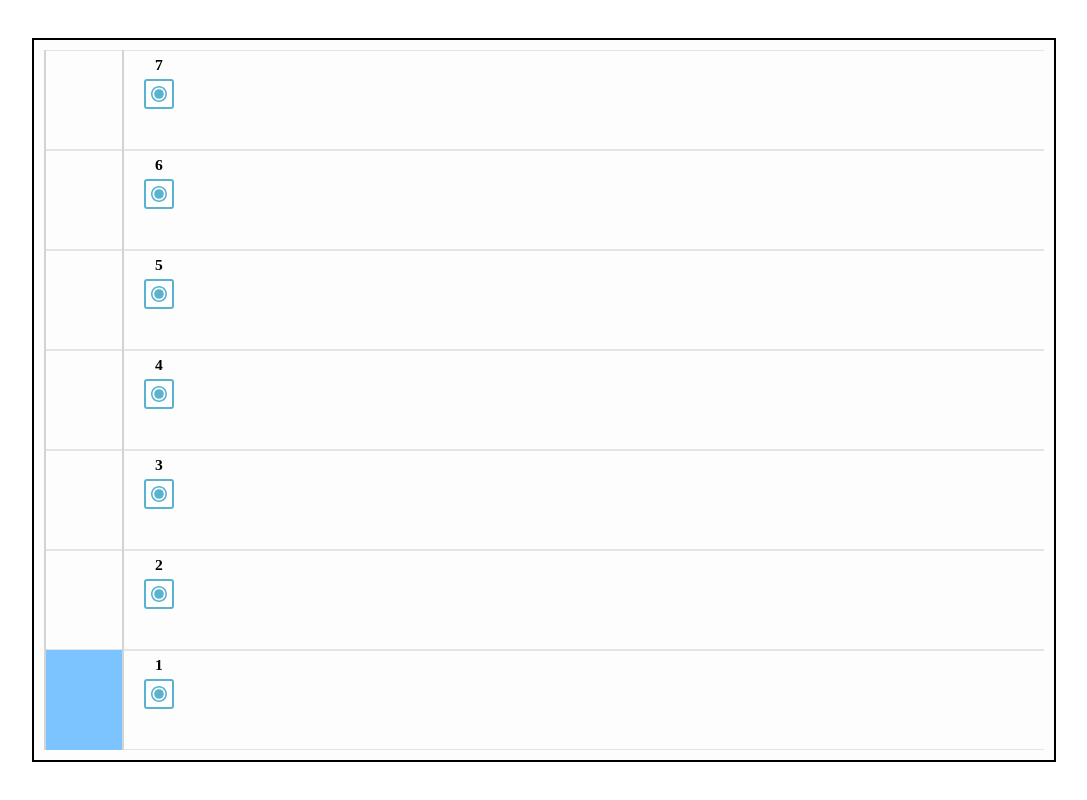
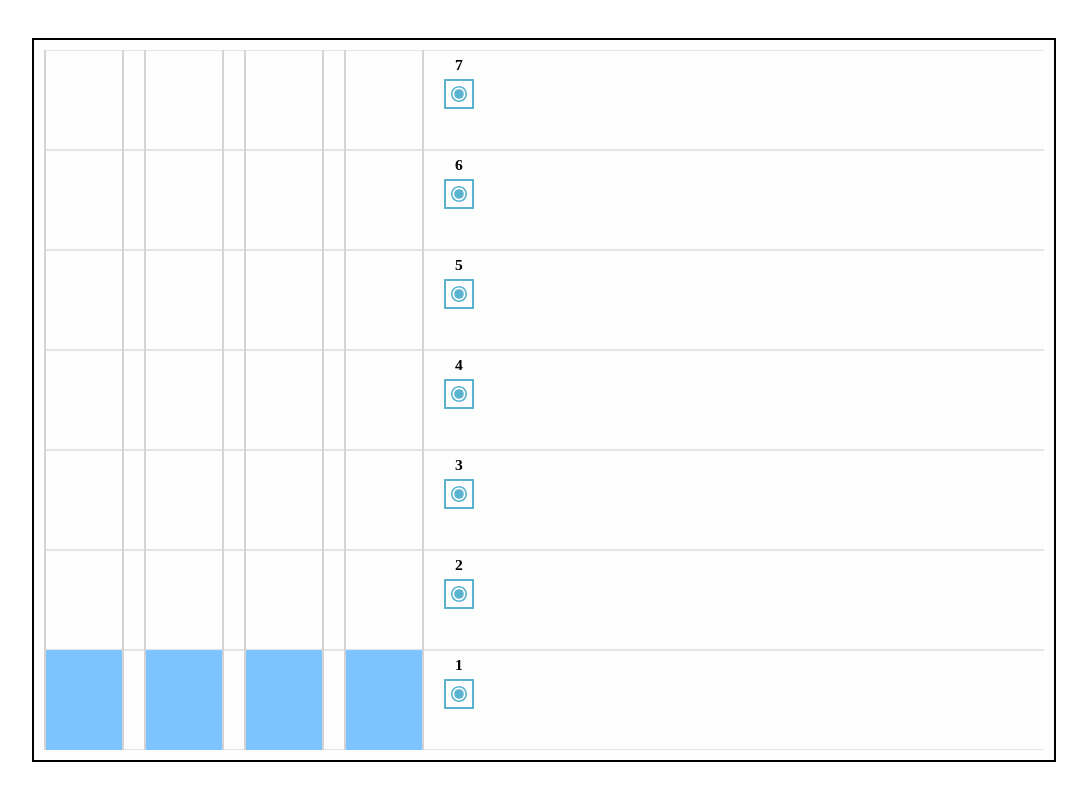
Before and after one commit to Pro100CaHya/elevator, a Vue app: page / in a window 1280 px wide. Shown: the whole page, without its empty margins (96-1183 px from the left). Built offline with nearby package versions, Linux system fonts and the light colour scheme.

Commit message:
merge: From `main_/extended_version` to `main`(#1)
Слияние расширенной версии с базовой. Для работы базовой версии просто нужно изменить `numberOfLifts` в корневом компоненте `App`

```diff
--- a/package.json
+++ b/package.json
@@ -1,5 +1,5 @@
 {
-  "name": "trueconf-test-task",
+  "name": "elevator",
   "version": "0.1.0",
   "private": true,
   "scripts": {
--- a/public/index.html
+++ b/public/index.html
@@ -1,9 +1,10 @@
 <!DOCTYPE html>
-<html lang="">
+<html lang="en">
   <head>
     <meta charset="utf-8">
     <meta http-equiv="X-UA-Compatible" content="IE=edge">
     <meta name="viewport" content="width=device-width,initial-scale=1.0">
+    <meta name="description" content="An Elevator Simulator Single Page Applicatior">
     <link rel="icon" href="<%= BASE_URL %>favicon.ico">
     <title>Elevator</title>
   </head>
--- a/src/App.vue
+++ b/src/App.vue
@@ -1,20 +1,18 @@
 <template>
     <div class="building">
-        <shaft-list
+        <ShaftList
             @stopLift="stopLift"
             :callStack="callStack"
             :floors="floors"
+            :numberOfLifts="numberOfLifts"
             :lifts="lifts"
-            :position="position"
-            :status="status"
-            :duration="duration"
         />
-        <floor-list
+        <FloorList
+            @callLift="callLift"
             :floors="floors"
-            :status="status"
+            :numberOfLifts="numberOfLifts"
+            :callStack="callStack"
             :lifts="lifts"
-            :callStack="callStack"
-            @callLift="callLift"
         />
     </div>
 </template>
@@ -22,6 +20,7 @@
 <script>
 import FloorList from "@/components/Floor/FloorList.vue";
 import ShaftList from "@/components/Shaft/ShaftList.vue";
+import { updateLifts } from "./helpers/updateLifts";
 
 export default {
     components: {
@@ -32,117 +31,203 @@ export default {
     data() {
         return {
             floors: 7,
-            lifts: 1,
-            position: 1,
-            status: "Waiting",
-            duration: null,
-            callStack: []
+            numberOfLifts: 4,
+            occupedLifts: 0,
+            callStack: [],
+            lifts: [],
         }
     },
 
     methods: {
-        setDuration() {
-            this.duration = this.callStack.length === 0
-                ? null
-                : this.callStack[0] > this.position
-                    ? "up"
-                    : "down";
-        },
+        callLift(floor, status) {
+            /*
+                Ищем лифты, которые находятся (либо в состоянии покоя/ожидания вызова, либо в состоянии остановки)
+            */
+            const isLiftLocatedOnTheFloor = !!this.lifts.find((lift) => lift.curFloor === floor && lift.status !== "Moving");
 
-        callLift(floor, status) {
-            if (floor === this.position && this.callStack.length === 0) {
-                return;
-            }
-            if (this.callStack.includes(floor)) {
+            /*
+                Смотрим, а нужно ли записывать этаж в стек вызовов. Это не нужно если:
+                    1. Этаж уже есть в стеке
+                    2.1. В случае, если в приложении лифтов больше 1-ого:
+                        2.1.1. Есть лифт, который уже находится на этаже
+                    2.2. В случае, если лифт 1-н:
+                        2.2.1. Лифт находится на этаже и стек на данный момент пустой
+            */
+            const floorNotNeedToPushInStack = this.callStack.includes(floor)
+                || ((isLiftLocatedOnTheFloor && this.numberOfLifts > 1)
+                || (isLiftLocatedOnTheFloor && this.callStack.length === 0 && this.numberOfLifts === 1));
+
+
+            if (floorNotNeedToPushInStack) {
                 return;
             }
 
             this.callStack.push(floor);
 
-            if (this.status === "Stopped") {
+            /*
+                Ищем подходящий лифт:
+                    1. Сначада сортируем лифты по расстоянию
+                    от вызываемого этажа в поряжке возрастания
+                    2. Затем находим лифты, которые не находятся
+                    на вызываемом этаже
+                    3. Ищем первый лифт в состоянии покоя
+            */
+            const calledLift = [...this.lifts].sort((a, b) => Math.abs(a.curFloor - floor) - Math.abs(b.curFloor - floor))
+                                        .filter((lift) => lift.curFloor !== floor)
+                                        .find((lift) => lift.status === "Waiting");
+
+            /*
+                Если такой лифт не найден, то завершаем работу
+            */
+            if (calledLift === undefined) {
                 return;
             }
 
-            this.setDuration();
-            this.status = status;
+
+            /*
+                Если такой лифт нашёлся, то обновляем массив лифтов,
+                перезаписывая статус и след. этаж найденного лифта
+            */
+            this.lifts = updateLifts(
+                this.lifts,
+                calledLift.id,
+                this.callStack.length,
+                {
+                    nextFloor: this.callStack[this.occupedLifts++],
+                    status
+                }
+            );
         },
 
-        stopLift(status) {
-            this.status = status;
-            this.position = this.callStack.shift() || this.position;
+        stopLift(status, lift) {
+            /*
+                Находим этаж, который нужно удалить из стека вызовов
+            */
+            const deleteFloorId = this.callStack.findIndex((floor) => lift.nextFloor === floor);
+
+            /*
+                Обновляем массив лифтов, перезаписывая статус, текущий этаж
+                и следующий этаж лифта, который остановился
+            */
+            this.lifts = updateLifts(
+                this.lifts,
+                lift.id,
+                this.callStack.length,
+                {
+                    status,
+                    curFloor: lift.nextFloor,
+                    nextFloor: null
+                }
+            );
+
+            /*
+                Удаляем из стека вызовов этаж, на котором остановился лифт
+                И уменьшаем количество занятых лифтов на 1
+            */
+            this.callStack.splice(deleteFloorId, 1);
+            this.occupedLifts--;
 
             setTimeout(() => {
-                this.setDuration();
-
-                if (this.callStack.length !== 0) {
-                    this.status = "Moving";
-                }
-
-                else {
-                    this.status = "Waiting";
+                /*
+                    Если длина стека вызовов больше количества занятых лифтов,
+                    то берём 1-ый освободившийся лифт и направляем его на первый
+                    доступный этаж в стеке. Иначе переводим лифт в состояние покоя
+                */
+                if (this.callStack.length > this.occupedLifts) {
+                    this.lifts = updateLifts(
+                        this.lifts,
+                        lift.id,
+                        this.callStack.length,
+                        {
+                            status: "Moving",
+                            nextFloor: this.callStack[this.occupedLifts++]
+                        },
+                    );
+                } else {
+                    this.lifts = updateLifts(
+                        this.lifts,
+                        lift.id,
+                        this.callStack.length,
+                        {
+                            status: "Waiting",
+                        },
+                    );
                 }
             }, 3000);
         },
     },
 
     mounted() {
-        const localStorageKeys = Object.keys(localStorage);
+        /*
+            Если localStorage пустое, то инициализируем лифты
+        */
+        if (localStorage.length === 0) {
+            for (let i = 0; i < this.numberOfLifts; i++) {
+                this.lifts.push({
+                    id: i,
+                    curFloor: 1,
+                    nextFloor: null,
+                    status: "Waiting",
+                    duration: null,
+                });
+            }
+        } else {
+            const localStorageKeys = Object.keys(localStorage);
 
-        for (let key of localStorageKeys) {
-            this[key] = JSON.parse(localStorage.getItem(key));
-        }
+            for (let key of localStorageKeys) {
+                this[key] = JSON.parse(localStorage.getItem(key));
+            }
 
-        if (this.status === "Stopped") {
-            this.callStack.unshift(this.position);
-            this.stopLift("Stopped");
+            /*
+                Пробегаемся по массиву лифтов, полученных
+                из localStorage и ищем лифты со статусом остановки
+            */
+            for (let i = 0; i < this.lifts.length; i++) {
+                if (this.lifts[i].status === "Stopped") {
+                    /*
+                        Обновляем массив лифтов, перезаписывая следующий этаж
+                        лифта и добавляем значения следующего этажа в стек.
+                        После вызываем метод "stopLift"
+                    */
+                    const nextFloor = this.lifts[i].curFloor;
+
+                    this.lifts = updateLifts(
+                        this.lifts,
+                        this.lifts[i].id,
+                        this.callStack.length,
+                        {
+                            nextFloor
+                        }
+                    );
+
+                    this.callStack.splice(this.lifts.length - 1 - this.occupedLifts++, 0, nextFloor);
+                    this.stopLift("Stopped", this.lifts[i]);
+                }
+            }
         }
     },
 
     watch: {
+        lifts: {
+            handler: function(newLifts) {
+                localStorage.lifts = JSON.stringify(newLifts);
+            },
+            deep: true
+        },
+        occupedLifts(newOccupedLifts) {
+            localStorage.occupedLifts = JSON.stringify(newOccupedLifts);
+        },
         callStack: {
             handler: function(newCallStack) {
                 localStorage.callStack = JSON.stringify(newCallStack);
             },
             deep: true
-        },
-
-        duration(newDuration) {
-            localStorage.duration = JSON.stringify(newDuration);
-        },
-
-        position(newPosition) {
-            localStorage.position = JSON.stringify(newPosition);
-        },
-
-        status(newStatus) {
-            localStorage.status = JSON.stringify(newStatus);
         }
     }
 }
 </script>
 
-<style>
-* {
-    box-sizing: border-box;
-}
-
-html, body {
-    margin: 0;
-    padding: 0;
-}
-
-html {
-    height: 100%;
-    font-size: 12px;
-}
-
-#app {
-    min-height: 100vh;
-    display: flex;
-    align-items: center;
-    justify-content: center;
-}
-
+<style scoped>
 .building {
     border: 2px solid black;
     padding: 10px;
@@ -153,26 +238,4 @@ html {
     background-color: rgb(253, 253, 253);
     position: relative;
 }
-
-.shafts {
-    position: absolute;
-}
-
-.shaft {
-    width: 80px;
-    background: transparent;
-    border-left: 2px solid rgb(211, 211, 211);
-    border-right: 2px solid rgb(211, 211, 211);
-    position: relative;
-    display: inline-block;
-    margin-right: 20px;
-}
-
-.elevator {
-    position: absolute;
-    bottom: 0;
-    height: 100px;
-    width: 76px;
-    background-color: rgb(165, 214, 255);
-}
 </style>
--- a/src/components/Floor/FloorList.vue
+++ b/src/components/Floor/FloorList.vue
@@ -1,23 +1,25 @@
 <template>
     <div class="floor-list">
-        <floor-item
+        <FloorListItem
             @callLift="callLift"
             :callStack="callStack"
             :floor="floor"
+            :numberOfLifts="numberOfLifts"
             :lifts="lifts"
-            :status="status"
+            :key="floor"
             v-for="floor in floors"
-            :key="floor"
         />
     </div>
 </template>
 
 <script>
-import FloorItem from "./FloorItem.vue";
+import FloorListItem from "./FloorListItem.vue";
 
 export default {
+    name: "FloorList",
+
     components: {
-        FloorItem
+        FloorListItem
     },
 
     methods: {
@@ -35,19 +37,19 @@ export default {
             type: Number,
             required: true
         },
-        lifts: {
+        numberOfLifts: {
             type: Number,
             required: true
         },
-        status: {
-            type: String,
-            reqiured: true
+        lifts: {
+            type: Array,
+            required: true
         }
-    }
+    },
 }
 </script>
 
-<style>
+<style scoped>
 .floor-list {
     flex: 1 1 auto;
     display: flex;
--- a/src/components/Floor/FloorItem.vue
+++ b/src/components/Floor/FloorListItem.vue
@@ -1,26 +1,33 @@
 <template>
     <div
         class="floor-item"
-        v-bind:style="{ paddingLeft: 100 * lifts + `px` }"
+        v-bind:style="{ paddingLeft: 100 * numberOfLifts + `px` }"
     >
         <div class="floor-item__controller">
             <h2 class="floor-item__number">{{ floor }}</h2>
-            <floor-button
+            <FloorListItemButton
                 @callLift="callLift"
                 :floor="floor"
-                :status="status"
-                :class="callStack.includes(floor) ? `floor-item__button_active` : ``"
+                :callStack="callStack"
             />
         </div>
     </div>
 </template>
 
 <script>
-import FloorButton from "@/components/UI/FloorButton.vue";
+import FloorListItemButton from "@/components/Floor/FloorListItemButton.vue";
 
 export default {
+    name: "FloorListItem",
+
     components: {
-        FloorButton
+        FloorListItemButton
+    },
+
+    data() {
+        return {
+            isCalled: this.callStack.includes(this.floor)
+        }
     },
 
     methods: {
@@ -38,19 +45,19 @@ export default {
             type: Number,
             required: true
         },
-        lifts: {
+        numberOfLifts: {
             type: Number,
             required: true
         },
-        status: {
-            type: String,
+        lifts: {
+            type: Array,
             required: true
         }
-    }
+    },
 }
 </script>
 
-<style>
+<style scoped>
 .floor-item {
     height: 100px;
     width: 100%;
@@ -71,20 +78,4 @@ export default {
     margin-bottom: 0;
     font-size: 1.3rem;
 }
-
-.floor-item__button {
-    margin-top: 5px;
-}
-
-.floor-item__button_active {
-    border: 2px solid orange;
-}
-
-.floor-item__button_active path {
-    fill: orange;
-}
-
-.floor-item__button_active circle {
-    fill: orange;
-}
 </style>
--- a/src/components/UI/FloorButton.vue
+++ b/src/components/Floor/FloorListItemButton.vue
@@ -1,6 +1,8 @@
 <template>
     <button
+        aria-label="Call lift"
         class="floor-item__button button button_style_blue button_size_xxs"
+        :class="callStack.includes(floor) ? `floor-item__button_active`: ``"
         @click="callLift"
     >
         <svg
@@ -37,13 +39,15 @@
 
 <script>
 export default {
+    name: "FloorListItemButton",
+
     props: {
         floor: {
             type: Number,
             required: true
         },
-        status: {
-            type: String,
+        callStack: {
+            type: Array,
             required: true
         }
     },
@@ -56,23 +60,25 @@ export default {
 }
 </script>
 
-<style>
-.button {
+<style scoped>
+.floor-item__button {
     cursor: pointer;
-}
-
-.button_style_blue {
+    margin-top: 5px;
+    padding: 5px;
+    font-size: 0;
     background: white;
     border: 2px solid #59B2CE;
 }
 
-.button_style_blue:hover {
-    background-color: #f5f5f5;
+.floor-item__button_active {
+    border: 2px solid orange;
 }
 
-.button_size_xxs {
-    font-size: 0;
-    padding: 5px;
-    border-radius: 3px;
+.floor-item__button_active path {
+    fill: orange;
+}
+
+.floor-item__button_active circle {
+    fill: orange;
 }
 </style>
--- a/src/components/Shaft/ShaftList.vue
+++ b/src/components/Shaft/ShaftList.vue
@@ -1,29 +1,29 @@
 <template>
     <div class="shaft-list">
-        <shaft-item
+        <ShaftListItem
             @stopLift="stopLift"
             :floors="floors"
-            :position="position"
             :callStack="callStack"
-            :status="status"
-            :duration="duration"
+            :lift="lift"
+            :key="lift.id"
             v-for="lift in lifts"
-            :key="lift"
         />
     </div>
 </template>
 
 <script>
-import ShaftItem from "./ShaftItem.vue";
+import ShaftListItem from "./ShaftListItem.vue";
 
 export default {
+    name: "ShaftList",
+
     components: {
-        ShaftItem
+        ShaftListItem
     },
 
     methods: {
-        stopLift(status) {
-            this.$emit("stopLift", status);
+        stopLift(status, lift) {
+            this.$emit("stopLift", status, lift);
         }
     },
 
@@ -32,30 +32,23 @@ export default {
             type: Array,
             required: true
         },
-        duration: {
-            type: String
-        },
         floors: {
             type: Number,
             required: true
         },
-        lifts: {
+        numberOfLifts: {
             type: Number,
             required: true
         },
-        position: {
-            type: Number,
+        lifts: {
+            type: Array,
             required: true
         },
-        status: {
-            type: String,
-            required: true
-        }
     },
 }
 </script>
 
-<style>
+<style scoped>
 .shaft-list {
     position: absolute;
 }
--- a/src/components/Shaft/ShaftItem.vue
+++ b/src/components/Shaft/ShaftListItem.vue
@@ -3,27 +3,27 @@
         class="shaft-item"
         v-bind:style="{ height: 100 * floors + `px` }"
     >
-        <lift
+        <ShaftListItemLift
             @stopLift="stopLift"
             :callStack="callStack"
-            :position="position"
-            :status="status"
-            :duration="duration"
+            :lift="lift"
         />
     </div>
 </template>
 
 <script>
-import Lift from "@/components/Lift.vue";
+import ShaftListItemLift from "@/components/Shaft/ShaftListItemLift.vue";
 
 export default {
+    name: "ShaftListItem",
+
     components: {
-        Lift
+        ShaftListItemLift
     },
 
     methods: {
-        stopLift(status) {
-            this.$emit("stopLift", status);
+        stopLift(status, lift) {
+            this.$emit("stopLift", status, lift);
         }
     },
 
@@ -32,26 +32,19 @@ export default {
             type: Array,
             required: true
         },
-        duration: {
-            type: String
-        },
         floors: {
             type: Number,
             required: true
         },
-        position: {
-            type: Number,
-            required: true
-        },
-        status: {
-            type: String,
+        lift: {
+            type: Object,
             required: true
         }
-    }
+    },
 }
 </script>
 
-<style>
+<style scoped>
 .shaft-item {
     background: transparent;
     border-left: 2px solid rgb(211, 211, 211);
--- a/src/components/Lift.vue
+++ b/src/components/Shaft/ShaftListItemLift.vue
@@ -1,62 +1,70 @@
 <template>
     <div
+        class="lift"
         @transitionend="stopLift"
-        class="lift"
-        v-bind:style="{ bottom: position * 100 - 100 + `px` }"
-        :class="status === `Stopped` ? `lift_stopped` : ``"
+        :style="{ bottom: lift.curFloor * 100 - 100 + `px` }"
+        :class="lift.status === `Stopped` ? `lift_stopped` : ``"
     >
         <div
             class="lift__indicator"
-            :class="status === `Waiting` ? `lift__indicator_disabled` : ``"
+            :class="lift.status === `Waiting` ? `lift__indicator_disabled` : ``"
         >
-            <div :class="duration === `down` ? `lift__direction-down` : ``">
+            <div :class="lift.duration === `down` ? `lift__direction-down` : ``">
                 <span class="lift__indicator-arrow"></span>
             </div>
-            <h2 class="lift__indicator-floor">{{status === "Moving" ? callStack[0] : position}}</h2>
+            <h2 class="lift__indicator-floor">
+                {{lift.status === "Moving" ? lift.nextFloor : lift.curFloor}}
+            </h2>
         </div>
     </div>
 </template>
 
 <script>
 export default {
+    name: "ShaftListItemLift",
+
     props: {
         callStack: {
             type: Array,
             required: true
         },
-        duration: {
-            type: String
-        },
-        position: {
-            type: Number,
-            required: true
-        },
-        status: {
-            type: String,
+        lift: {
+            type: Object,
             required: true
         }
     },
 
+    mounted() {
+        this.setLiftStyle();
+    },
+
     updated() {
-        const lift = document.querySelector(".lift");
-
-        setTimeout(() => {
-            if (this.status === "Moving") {
-                lift.style.transitionDuration = Math.abs(this.position - this.callStack[0]) + `s`;
-                lift.style.bottom = this.callStack[0] * 100 - 100 + `px`;
-            }
-        }, 0);
+        this.setLiftStyle();
     },
 
     methods: {
+        setLiftStyle() {
+            const liftElem = document.querySelectorAll(".lift")[this.lift.id];
+
+            /*
+                Если лифт находится в движении, нужно обновить его координаты
+                и задать время перехода (transition'а)
+            */
+            setTimeout(() => {
+                if (this.lift.status === "Moving") {
+                    liftElem.style.transitionDuration = Math.abs(this.lift.curFloor - this.lift.nextFloor) + `s`;
+                    liftElem.style.bottom = this.lift.nextFloor * 100 - 100 + `px`;
+                };
+            }, 0);
+        },
         stopLift() {
-            this.$emit("stopLift", "Stopped");
-        }
+            this.$emit("stopLift", "Stopped", this.lift);
+        },
     }
 }
 </script>
 
-<style>
+<style scoped>
 .lift {
     position: absolute;
     height: 100px;
--- /dev/null
+++ b/src/helpers/updateLifts.js
@@ -0,0 +1,33 @@
+export const findObjectItemInArray = function funcFindObjectItemInArray(arr, id) {
+    const searchedObject = arr.find((obj) => obj.id === id);
+    const searchedObjectId = arr.findIndex((obj) => obj.id === id);
+
+    return [searchedObject, searchedObjectId]
+}
+
+export const updateLiftDuration = function funcUpdateLiftDuration(curFloor, nextFloor, callStackLength) {
+    return callStackLength === 0
+        ? null
+        : nextFloor > curFloor
+            ? "up"
+            : "down";
+}
+
+export const updateLifts = function funcUpdateLiftNextFloor(arr, id, callStackLength, keysValues) {
+    const updatedArr = [...arr];
+    const [desiredObject, desiredObjectId]  = findObjectItemInArray(arr, id);
+
+    Object.assign(desiredObject, keysValues);
+
+    if (desiredObject.status !== "Stopped") {
+        desiredObject.duration = updateLiftDuration(
+            desiredObject.curFloor,
+            desiredObject.nextFloor,
+            callStackLength
+        );
+    }
+
+    updatedArr.splice(desiredObjectId, 1, desiredObject);
+
+    return updatedArr;
+}
--- /dev/null
+++ b/src/main.css
@@ -0,0 +1,20 @@
+* {
+    box-sizing: border-box;
+}
+
+html, body {
+    margin: 0;
+    padding: 0;
+}
+
+html {
+    height: 100%;
+    font-size: 12px;
+}
+
+#app {
+    min-height: 100vh;
+    display: flex;
+    align-items: center;
+    justify-content: center;
+}
--- a/src/main.js
+++ b/src/main.js
@@ -1,4 +1,6 @@
 import { createApp } from "vue";
 import App from "./App.vue";
 
+import "./main.css"
+
 createApp(App).mount("#app");
```
Also changed, not shown: src/button.svg (deleted).
